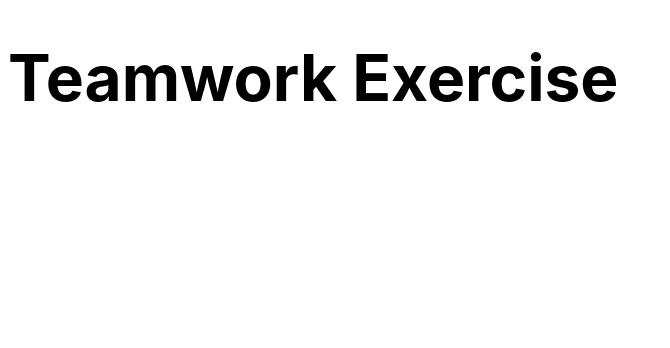
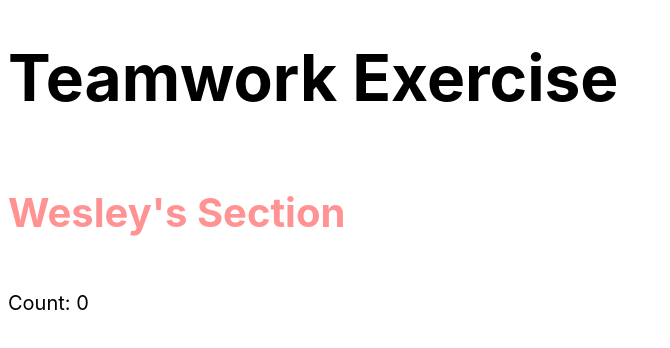
Before and after one commit to wesleykam/teamwork-exercise, a React (Vite) app: page / in a window 1280 px wide. Shown: the top 348 px of the page, without its empty margins (0-670 px from the left). Built offline with nearby package versions, Linux system fonts and the light colour scheme.

Commit message:
Wk section (#3)
* wk - add wesley section

* wk - fix section dependency

* wk - add comments

```diff
--- a/src/App.tsx
+++ b/src/App.tsx
@@ -1,8 +1,10 @@
+import Wesley from "./sections/wesley/wesley";
 
 const App = () => {
     return (
         <>
             <h1>Teamwork Exercise</h1>
+            <Wesley />
         </>
     );
 };
--- a/src/index.css
+++ b/src/index.css
@@ -1,3 +1,5 @@
+/* Define section, container, and heading settings so that they are consistent across the entire project */
+
 :root {
   font-family: Inter, system-ui, Avenir, Helvetica, Arial, sans-serif;
   font-weight: 400;
--- /dev/null
+++ b/src/sections/wesley/wesley.css
@@ -0,0 +1,24 @@
+/* Look up how flex boxes work */
+/* This is how I learned to use it well */
+/* https://flexboxfroggy.com/ */
+
+.wesley-section {
+    display: flex;
+    flex-direction: column;
+
+    width: fit-content;
+}
+
+/* This creates the animation when you hover over the section */
+.wesley-section h2 {
+    color: rgb(255, 147, 147);
+    transition: transform 0.4s ease;
+}
+
+/* Notice that the hover is assocated with the section and not the header */
+/* This makes it so that the h2 is transformed when the section is hovered, */
+/*  not just when the header is hovered */
+.wesley-section:hover  h2 {
+    transform: rotate(180deg);
+    transition: transform 0.4s ease;
+}
--- /dev/null
+++ b/src/sections/wesley/wesley.tsx
@@ -0,0 +1,19 @@
+import { useState } from 'react';
+
+import './wesley.css';
+
+const wesley = () => {
+    // Create the count state that will be updated when the button is clicked
+    // This will be extremely useful in our project
+    // https://legacy.reactjs.org/docs/hooks-state.htmlZ
+    const [count, setCount] = useState(0);
+
+    return (
+        <div className="wesley-section">
+            <h2>Wesley's Section</h2>
+            <p>Count: {count}</p>
+        </div>
+    );
+};
+
+export default wesley;
```
